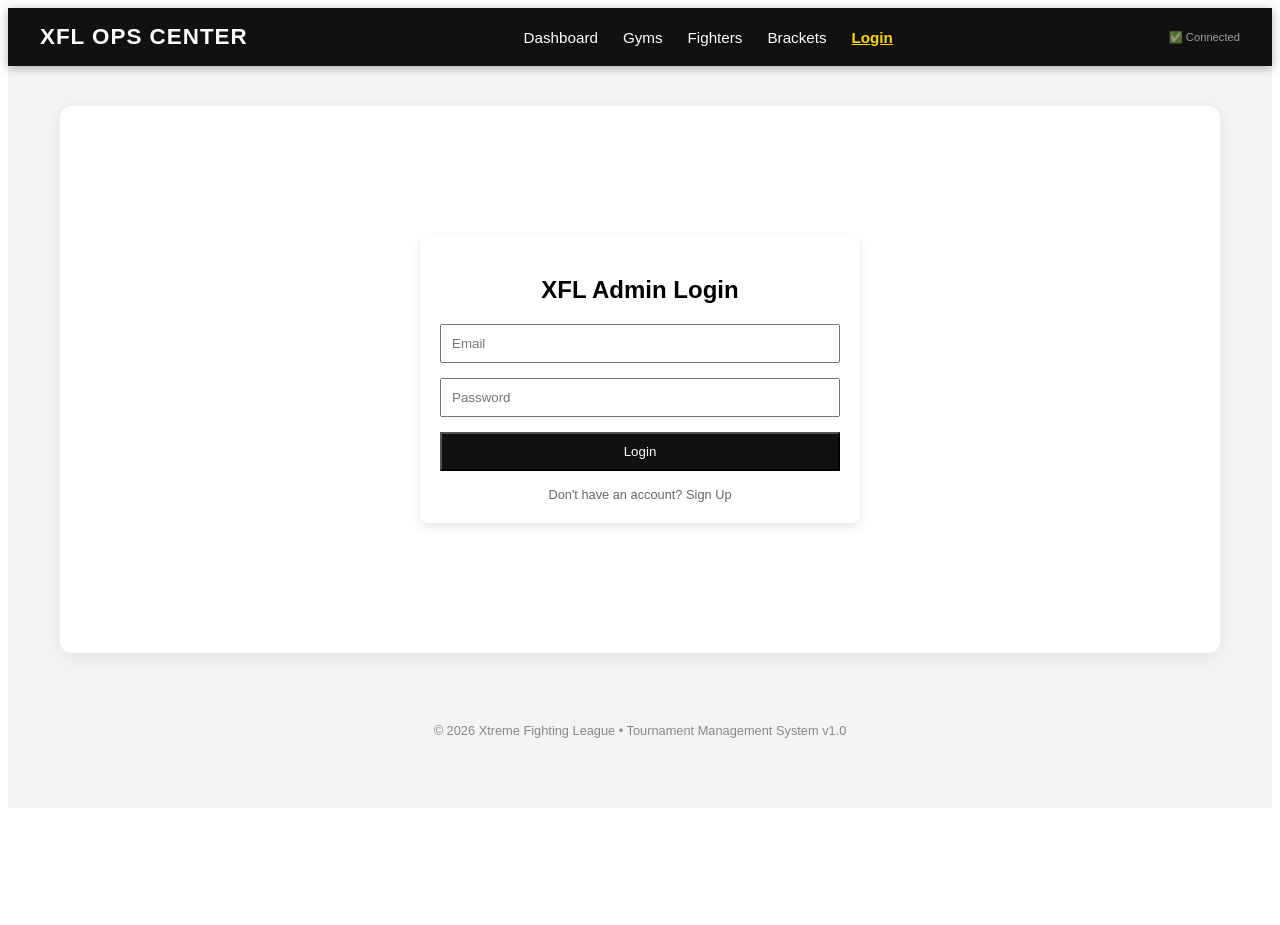
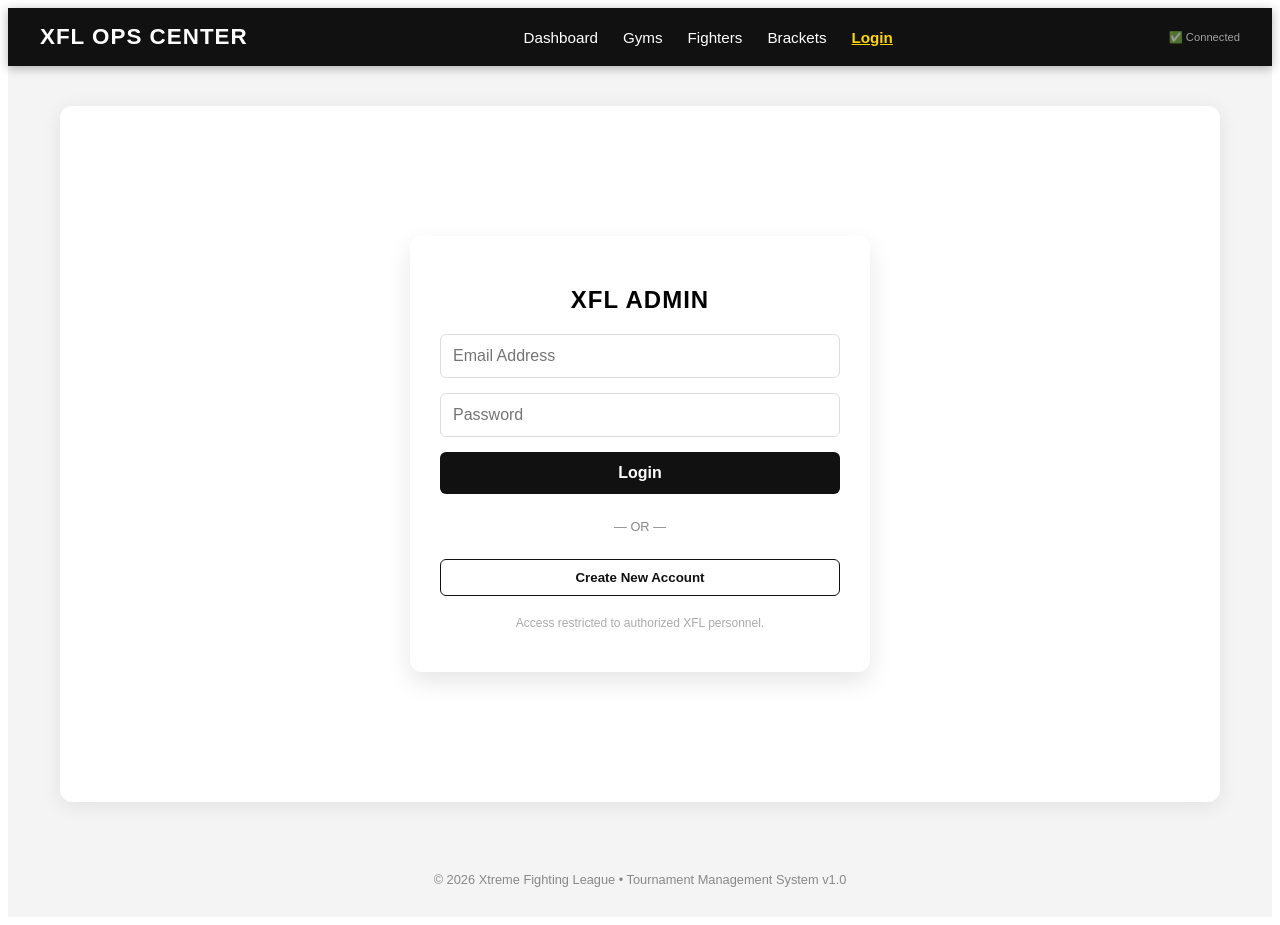
Before and after one commit to Denniston/xfl-tournament-manager, a React (Vite) app: page /login in a window 1280 px wide. Before the commit the page ends 816 px from the top, so only its background shows below. Built offline with nearby package versions, Linux system fonts and the light colour scheme; no server answers; the database is empty.

Commit message:
Fixed login validation and improved UI

```diff
--- a/src/pages/Login.jsx
+++ b/src/pages/Login.jsx
@@ -8,36 +8,124 @@ const Login = () => {
 
   const handleLogin = async (e) => {
     e.preventDefault();
+
+    // Validation: Stop if fields are empty
+    if (!email || !password) {
+      return alert("Please enter both email and password.");
+    }
+
     setLoading(true);
     const { error } = await supabase.auth.signInWithPassword({ email, password });
-    if (error) alert(error.message);
+
+    if (error) {
+      alert(error.message);
+    }
     setLoading(false);
   };
 
   const handleSignUp = async (e) => {
     e.preventDefault();
+
+    // Validation: Stop if fields are empty
+    if (!email || !password) {
+      return alert("Please enter both email and password to sign up.");
+    }
+
     setLoading(true);
-    const { error } = await supabase.auth.signUp({ email, password });
-    if (error) alert("Check your email for the confirmation link!");
-    else alert("Success! Check your email.");
+    const { data, error } = await supabase.auth.signUp({ email, password });
+
+    if (error) {
+      alert(error.message);
+    } else if (data?.user?.identities?.length === 0) {
+      // This happens if the user already exists
+      alert("This email is already registered. Try logging in instead.");
+    } else {
+      alert("Success! Check your email for the confirmation link to activate your account.");
+    }
     setLoading(false);
   };
 
   return (
-    <div style={{ maxWidth: '400px', margin: '100px auto', padding: '20px', background: 'white', borderRadius: '8px', boxShadow: '0 4px 10px rgba(0,0,0,0.1)' }}>
-      <h2 style={{ textAlign: 'center' }}>XFL Admin Login</h2>
+    <div style={{
+      maxWidth: '400px',
+      margin: '100px auto',
+      padding: '30px',
+      background: 'white',
+      borderRadius: '12px',
+      boxShadow: '0 10px 25px rgba(0,0,0,0.1)',
+      textAlign: 'center'
+    }}>
+      <h2 style={{ marginBottom: '20px', fontWeight: '800', letterSpacing: '1px' }}>XFL ADMIN</h2>
+
       <form style={{ display: 'flex', flexDirection: 'column', gap: '15px' }}>
-        <input type="email" placeholder="Email" value={email} onChange={e => setEmail(e.target.value)} style={{ padding: '10px' }} />
-        <input type="password" placeholder="Password" value={password} onChange={e => setPassword(e.target.value)} style={{ padding: '10px' }} />
-        <button onClick={handleLogin} disabled={loading} style={{ padding: '10px', background: '#111', color: 'white', cursor: 'pointer' }}>
+        <input
+          type="email"
+          placeholder="Email Address"
+          value={email}
+          onChange={e => setEmail(e.target.value)}
+          style={inputStyle}
+        />
+        <input
+          type="password"
+          placeholder="Password"
+          value={password}
+          onChange={e => setPassword(e.target.value)}
+          style={inputStyle}
+        />
+
+        <button
+          onClick={handleLogin}
+          disabled={loading}
+          style={primaryButtonStyle}
+        >
           {loading ? 'Processing...' : 'Login'}
         </button>
-        <button onClick={handleSignUp} style={{ background: 'none', border: 'none', color: '#666', cursor: 'pointer', fontSize: '0.8rem' }}>
-          Don't have an account? Sign Up
+
+        <div style={{ margin: '10px 0', fontSize: '0.8rem', color: '#888' }}>— OR —</div>
+
+        <button
+          onClick={handleSignUp}
+          disabled={loading}
+          style={secondaryButtonStyle}
+        >
+          Create New Account
         </button>
       </form>
+
+      <p style={{ marginTop: '20px', fontSize: '0.75rem', color: '#aaa' }}>
+        Access restricted to authorized XFL personnel.
+      </p>
     </div>
   );
 };
 
+// Simple styles to make it look sharp
+const inputStyle = {
+  padding: '12px',
+  borderRadius: '6px',
+  border: '1px solid #ddd',
+  fontSize: '1rem'
+};
+
+const primaryButtonStyle = {
+  padding: '12px',
+  background: '#111',
+  color: 'white',
+  border: 'none',
+  borderRadius: '6px',
+  cursor: 'pointer',
+  fontWeight: 'bold',
+  fontSize: '1rem'
+};
+
+const secondaryButtonStyle = {
+  padding: '10px',
+  background: 'white',
+  color: '#111',
+  border: '1px solid #111',
+  borderRadius: '6px',
+  cursor: 'pointer',
+  fontWeight: '600'
+};
+
 export default Login;
```
